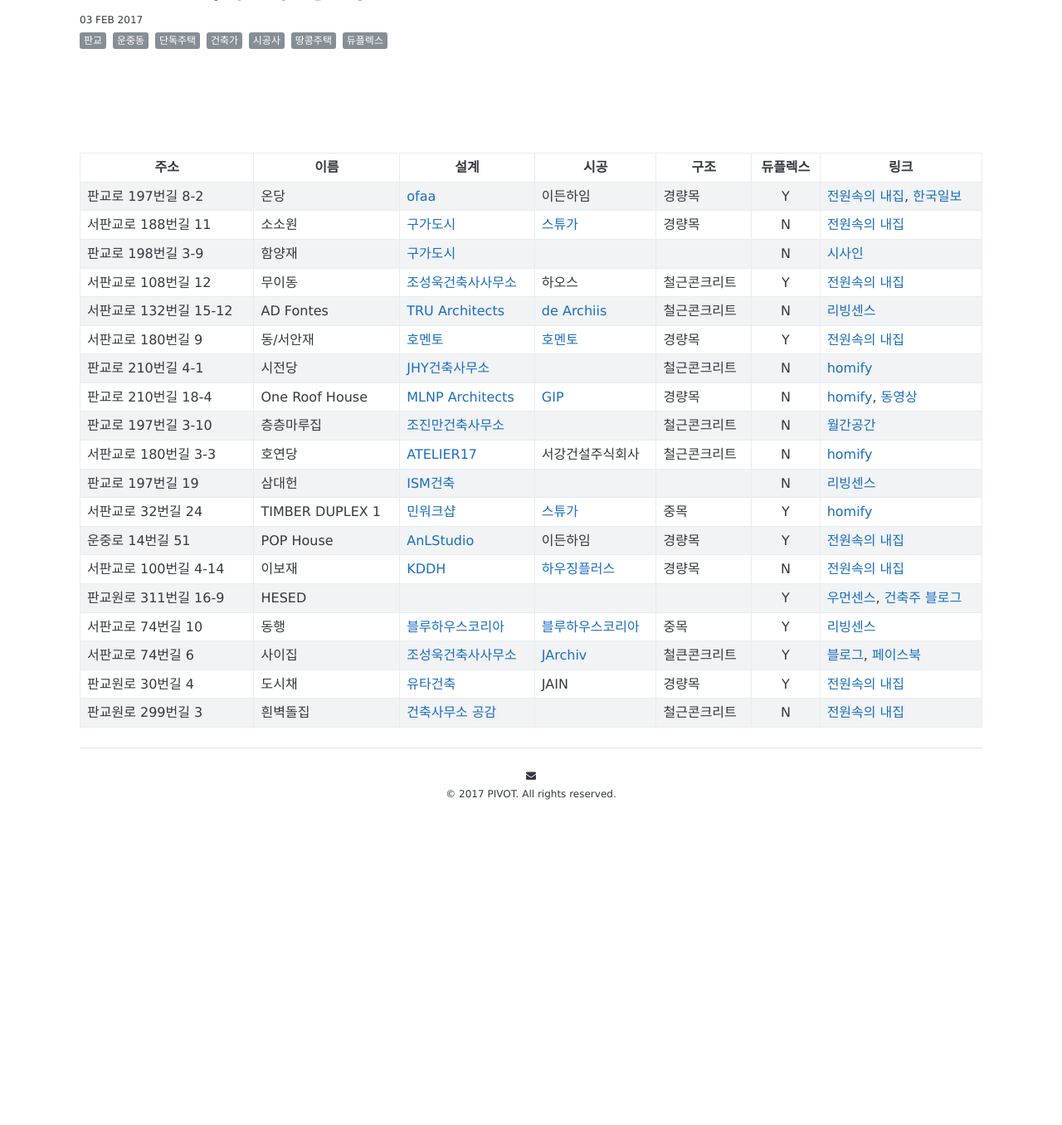
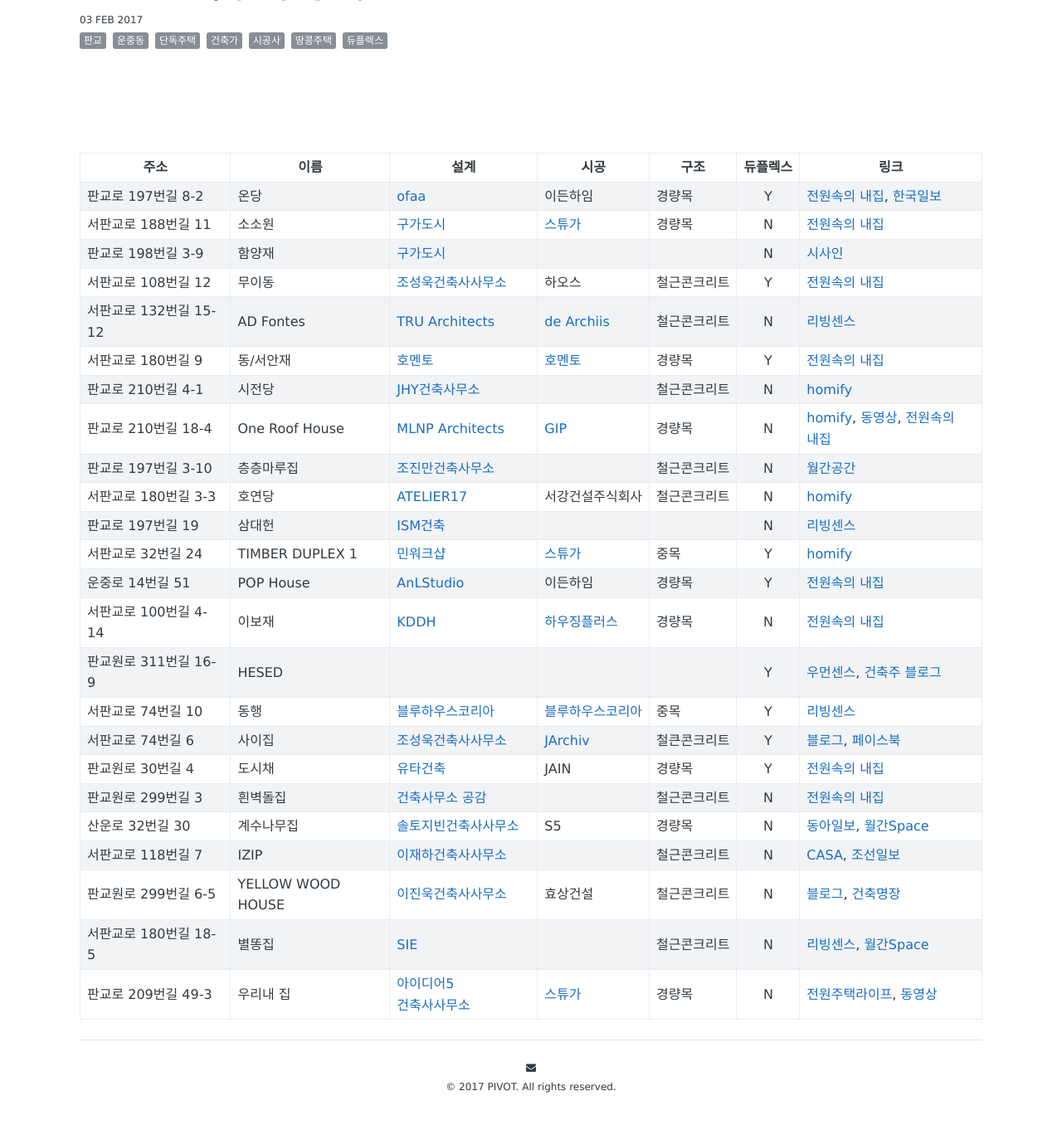
Before and after one commit to build-my-house/build-my-house.github.io, a Jekyll site: the page built from _posts/2017-02-03-pangyo-houses.md, in a window 1280 px wide and 1400 px high, scrolled down 172 px. Shown: the top 1356 px of the window at 83% size. Built offline with Jekyll 4.4.1, drawn with Linux system fonts in a browser that asks for light colours; nearby versions of some CDN libraries; some web fonts are replaced; before the commit the page ends 1220 px from its top, so only the background shows below that.

```diff
--- a/_posts/2017-02-03-pangyo-houses.md
+++ b/_posts/2017-02-03-pangyo-houses.md
@@ -15,7 +15,7 @@ tags: 판교 운중동 단독주택 건축가 시공사 땅콩주택 듀플렉
 | 서판교로 132번길 15-12 | AD Fontes | [TRU Architects][005]{:target="_blank"} | [de Archiis][005_1]{:target="_blank"} | 철근콘크리트 | N | [리빙센스][005_2]{:target="_blank"} |
 | 서판교로 180번길 9 | 동/서안재 | [호멘토][006]{:target="_blank"} | [호멘토][006]{:target="_blank"} | 경량목 | Y | [전원속의 내집][006_1]{:target="_blank"} |
 | 판교로 210번길 4-1 | 시전당 | [JHY건축사무소][007]{:target="_blank"} |  | 철근콘크리트 | N | [homify][007_1]{:target="_blank"} |
-| 판교로 210번길 18-4 | One Roof House | [MLNP Architects][008]{:target="_blank"} | [GIP][008_1]{:target="_blank"} | 경량목 | N | [homify][008_2]{:target="_blank"}, [동영상][008_3]{:target="_blank"}|
+| 판교로 210번길 18-4 | One Roof House | [MLNP Architects][008]{:target="_blank"} | [GIP][008_1]{:target="_blank"} | 경량목 | N | [homify][008_2]{:target="_blank"}, [동영상][008_3]{:target="_blank"}, [전원속의 내집][008_4]{:target="_blank"}|
 | 판교로 197번길 3-10 | 층층마루집 | [조진만건축사무소][009]{:target="_blank"} |  | 철근콘크리트 | N | [월간공간][009_1]{:target="_blank"} |
 | 서판교로 180번길 3-3 | 호연당 | [ATELIER17][010]{:target="_blank"} | 서강건설주식회사 | 철근콘크리트 | N | [homify][010_1]{:target="_blank"} |
 | 판교로 197번길 19 | 삼대헌 | [ISM건축][011]{:target="_blank"} | | | N | [리빙센스][011_1]{:target="_blank"} |
@@ -27,7 +27,32 @@ tags: 판교 운중동 단독주택 건축가 시공사 땅콩주택 듀플렉
 | 서판교로 74번길 6 | 사이집 | [조성욱건축사사무소][017]{:target="_blank"} | [JArchiv][017_1]{:target="_blank"} | 철큰콘크리트 | Y | [블로그][017_2]{:target="_blank"}, [페이스북][017_3]{:target="_blank"} |
 | 판교원로 30번길 4 | 도시채 | [유타건축][018]{:target="_blank"} | JAIN | 경량목 | Y | [전원속의 내집][018_1]{:target="_blank"} |
 | 판교원로 299번길 3 | 흰벽돌집 | [건축사무소 공감][019] | | 철근콘크리트 | N | [전원속의 내집][019_1]{:target="_blank"} |
+| 산운로 32번길 30 | 계수나무집 | [솔토지빈건축사사무소][020] | S5 | 경량목 | N | [동아일보][020_1], [월간Space][020_2] |
+| 서판교로 118번길 7 | IZIP | [이재하건축사사무소][021] | | 철근콘크리트 | N | [CASA][021_1], [조선일보][021_2] |
+| 판교원로 299번길 6-5 | YELLOW WOOD HOUSE | [이진욱건축사사무소][022] | 효상건설 | 철근콘크리트 | N | [블로그][022_2], [건축명장][022_1] |
+| 서판교로 180번길 18-5 | 별똥집 | [SIE][023] | | 철근콘크리트 | N | [리빙센스][023_1], [월간Space][023_2] |
+| 판교로 209번길 49-3 | 우리내 집 | [아이디어5 건축사사무소][024] | [스튜가][002_1]{:target="_blank"} | 경량목 | N | [전원주택라이프][024_1], [동영상][024_2] |
 
+
+[024]: http://blog.daum.net/kyr824/584
+[024_1]: http://post.naver.com/viewer/postView.nhn?volumeNo=5542527&memberNo=24659848&vType=VERTICAL
+[024_2]: http://tv.naver.com/v/801002
+
+[023]: http://www.sie-jungsujin.com/p/portfolio_page/byeol-ddong-jib별똥집/
+[023_1]: http://www.smlounge.co.kr/living/article/26295
+[023_2]: http://www.vmspace.com/2008_re/kor/sub_emagazine_view.asp?category=architecture&idx=11970&pageNum=1
+
+[022]: http://leenhwang.com/archives/portfolio/판교_yellow-house
+[022_1]: http://masterbuilder.kr/portfolio/판교-l주택/
+[022_2]: http://blog.naver.com/leehwangarch/220802187352
+
+[021]: http://www.leejaeha.com
+[021_1]: http://navercast.naver.com/magazine_contents.nhn?rid=1409&contents_id=20459
+[021_2]: http://news.naver.com/main/read.nhn?mode=LSD&mid=sec&sid1=101&oid=366&aid=0000110832
+
+[020]: http://soltos.kr/project/10
+[020_1]: http://news.naver.com/main/read.nhn?mode=LSD&mid=sec&sid1=103&oid=020&aid=0002558653
+[020_2]: http://www.vmspace.com/2008_re/kor/sub_emagazine_view.asp?category=architecture&idx=11827
 
 [019]: http://www.spacelap.co.kr/new/sub_03_01.html?include=&mode=view&id=1329&lc=1000000&sc=&mc=&gid=photo&
 [019_1]: http://www.uujj.co.kr/bbs/board.php?bo_table=house&wr_id=91
```
Also changed, not shown: other parts of _posts/2017-02-03-pangyo-houses.md (+1 -0 lines).
